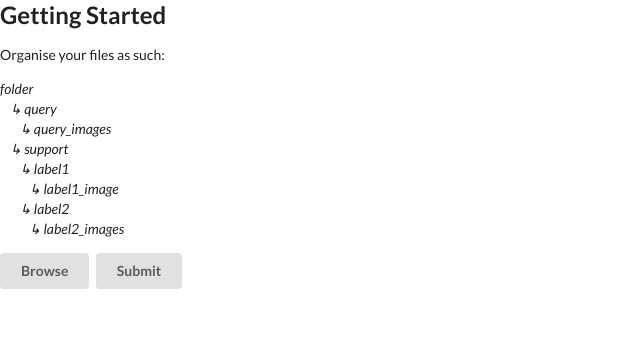
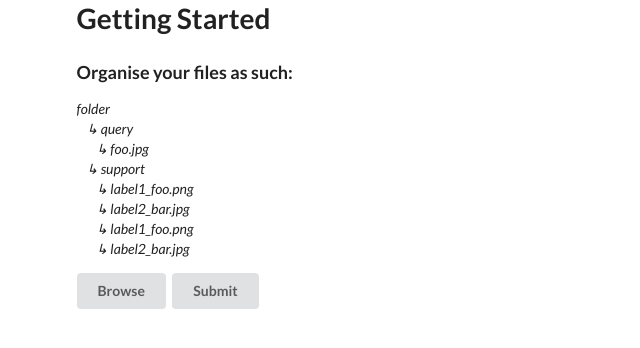
Before and after one commit to beetee17/few_shot_learning, a Python web app: template aircraft/fastapi/templates/home.html in a window 1280 px wide. Shown: the top 348 px of the page, without its empty margins (0-640 px from the left). Run offline with Jinja, Linux system fonts and the light colour scheme; the template is opened without the code that fills it, so the values that code supplies are empty; some libraries are stand-ins or nearby versions.

Commit message:
edited starting instructions

```diff
--- a/aircraft/fastapi/templates/home.html
+++ b/aircraft/fastapi/templates/home.html
@@ -45,23 +45,24 @@
 
         </script>
 
-        <title> WELCOME </title>
+        <title> Welcome </title>
     </head>
     <body>
-        <h2>Getting Started</h2>
-        <p> Organise your files as such: </p>
+        <div class='ui container'>
+        <h1>Getting Started</h1>
+        <h3> Organise your files as such: </h3>
         <p style="font-style: italic;">
             folder <br>
             &ensp; ↳ query <br>
-            &ensp; &ensp; ↳ query_images<br>
+            &ensp; &ensp; ↳ foo.jpg<br>
             &ensp; ↳ support <br>
-            &ensp; &ensp; ↳ label1 <br>
-            &ensp; &ensp; &ensp; ↳ label1_image <br>
-            &ensp; &ensp; ↳ label2 <br>
-            &ensp; &ensp; &ensp; ↳ label2_images <p>
+            &ensp; &ensp; ↳ label1_foo.png <br>
+            &ensp; &ensp; ↳ label2_bar.jpg <br>
+            &ensp; &ensp; ↳ label1_foo.png <br>
+            &ensp; &ensp; ↳ label2_bar.jpg <br>
         <p>
 
-                <form id='form', action="/uploadfiles/" enctype="multipart/form-data" method="post">
+                <form id='form', action="/get_predictions/" enctype="multipart/form-data" method="post">
 
                 <input name="files" type="file" id="files" style="display: none" webkitdirectory directory multiple/>
 
@@ -70,9 +71,7 @@
                 <button input type="submit"  class="ui button">Submit</button>
                 </form>
 
-
-
-                <img id='output' width='200' />
+            </div>
 
     </body>
 
```
